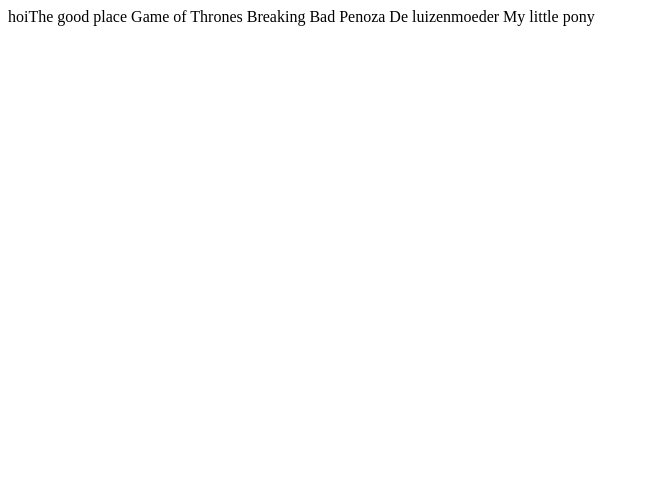
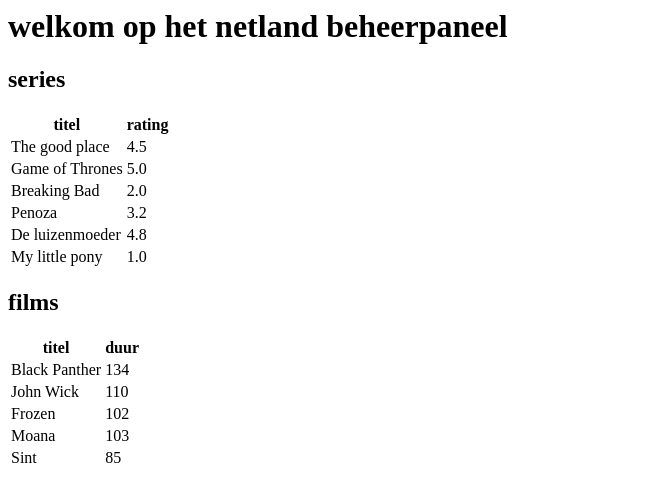
Before and after one commit to DaanVigoBroekhuizen/Up-and-running-a7fce67c, a PHP site: page / in a window 1280 px wide. Shown: the top 502 px of the page, without its empty margins (0-649 px from the left). Run offline with PHP 8.4, Linux system fonts and the light colour scheme; data comes from the database, SQL or seed files in the repository.

Commit message:
Uitwerking van de exercise

```diff
--- a/index.php
+++ b/index.php
@@ -1,3 +1,18 @@
+<h1>welkom op het netland beheerpaneel</h1>
+
+
+<table>
+    <h2>series</h2>
+    <tr>
+        <th>titel</th>
+        <th>rating</th>
+    </tr>
+    <!--
+    <tr>
+        <td>ghjghj</td>
+        <td>7</td>
+    </tr>
+    -->
 <?php
  $host = '127.0.0.1';
  $db   = 'netland';
@@ -17,11 +32,38 @@
       throw new \PDOException($e->getMessage(), (int)$e->getCode());
  }
 
- echo "hoi";
-
- $stmt = $pdo->query('SELECT title FROM series');
+ $stmt = $pdo->query('SELECT * FROM series');
  while ($row = $stmt->fetch())
  {
-     echo $row['title'] . "\n";
+     ?>
+    <tr>
+        <td><?= $row['title']?></td>
+        <td><?= $row['rating']?></td>
+    </tr>
+     <?php
+     //echo $row['title']. $row['rating']. "\n";
  }
     ?>
+</table>
+
+<table>
+    <h2>films</h2>
+    <tr>
+        <th>titel</th>
+        <th>duur</th>
+    </tr>
+
+<?php
+    $stmt = $pdo->query('SELECT * FROM movies');
+ while ($row = $stmt->fetch())
+ {
+     ?>
+    <tr>
+        <td><?= $row['title']?></td>
+        <td><?= $row['duur']?></td>
+    </tr>
+     <?php
+     //echo $row['title']. $row['rating']. "\n";
+ }
+    ?>
+</table>
```
